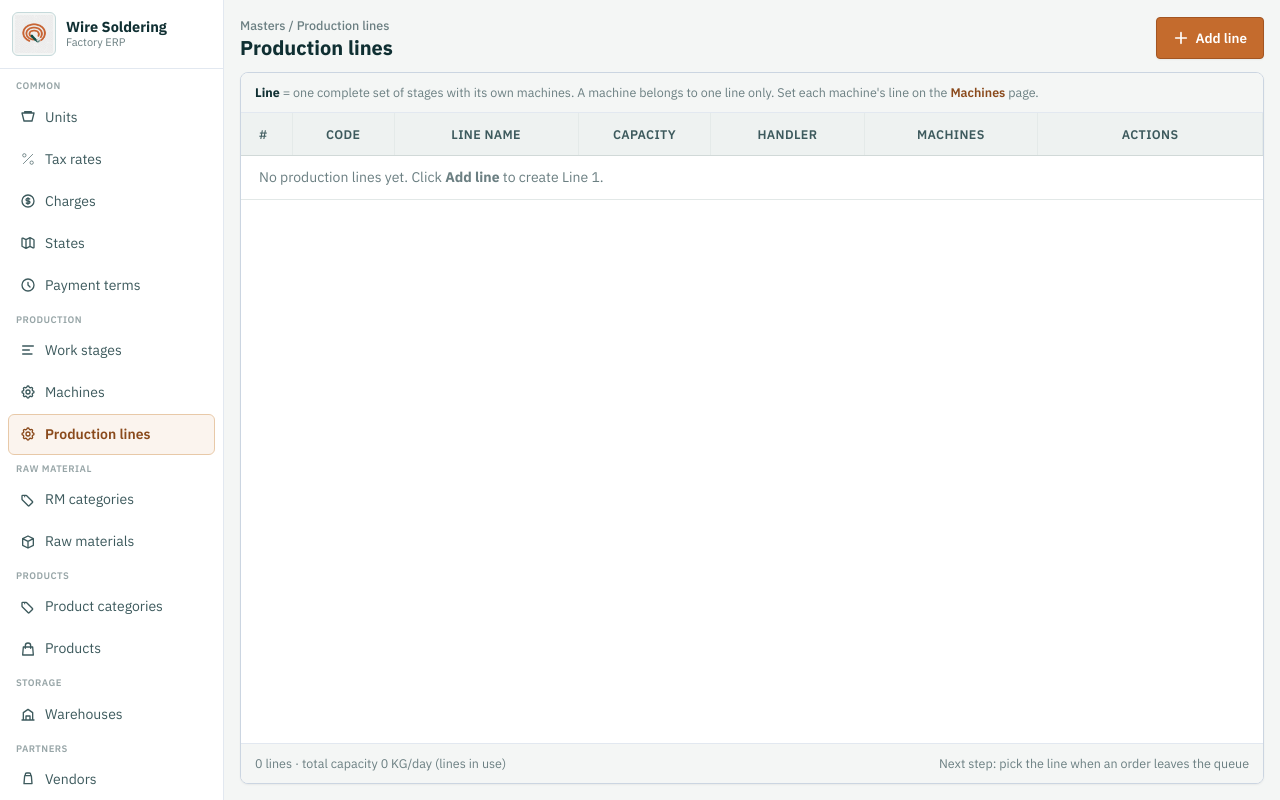
After one commit to ivronak/wire_soldering, a Flask app: page /production_lines in a window 1280 px wide. The commit adds this page. Run offline with Flask 3, Linux system fonts and the light colour scheme; some libraries are stand-ins or nearby versions.

Commit message:
Production Line master (client change 1, step 1): lines with daily capacity and handler, machine belongs to one line
Co-Authored-By: Claude Sonnet 5.5 <noreply@anthropic.com>

```diff
--- a/app/__init__.py
+++ b/app/__init__.py
@@ -3,6 +3,7 @@ import os
 from flask import Flask, flash, jsonify, redirect, request, url_for
 from app.units.routes import units_bp
 from app.machines.routes import machines_bp
+from app.production_lines.routes import production_lines_bp
 from app.work_stages.routes import work_stages_bp
 from app.rm_categories.routes import rm_categories_bp
 from app.raw_materials.routes import raw_materials_bp
@@ -71,6 +72,7 @@ def create_app():
     # Har module (Blueprint) ko app me jodo — bina register kiye uske URLs kaam nahi karte
     app.register_blueprint(units_bp)
     app.register_blueprint(machines_bp)
+    app.register_blueprint(production_lines_bp)
     app.register_blueprint(work_stages_bp)
     app.register_blueprint(rm_categories_bp)
     app.register_blueprint(raw_materials_bp)
--- /dev/null
+++ b/app/production_lines/routes.py
@@ -0,0 +1,81 @@
+# Production Line master (Line 1, Line 2 ...): ek line = 8 stages ka poora set + apni machines + apni daily capacity (KG/din).
+# Client change #1 (2026-10-26). Machine ek hi line me (machines.line_id). Order ko line dena agle step me aayega.
+from flask import Blueprint, render_template, redirect, url_for, request, flash
+
+from app.extensions import db
+from app.models import ProductionLine, Machines
+
+production_lines_bp = Blueprint("production_lines", __name__, template_folder="templates")
+
+
+def generate_next_line_code():
+    # Auto-serial (LN-0001 ...) — form se code nahi aata
+    last = ProductionLine.query.order_by(ProductionLine.id.desc()).first()
+    return f"LN-{(last.id + 1) if last else 1:04d}"
+
+
+def read_form():
+    # (values, error). Naam aur daily capacity (KG/din) zaroori; handler (line ka incharge) optional.
+    name = (request.form.get("name") or "").strip()
+    capacity = request.form.get("daily_capacity_kg", type=float)
+    handler = (request.form.get("handler") or "").strip() or None
+    if not name:
+        return None, "Line name is required."
+    if capacity is None or capacity <= 0:
+        return None, "Daily capacity (KG per day) must be more than 0."
+    return {"name": name, "capacity": capacity, "handler": handler}, None
+
+
+@production_lines_bp.route("/production_lines")
+def production_lines_list():
+    lines = ProductionLine.query.filter_by(is_deleted=False).order_by(ProductionLine.code).all()
+    return render_template("production_lines.html", lines=lines, next_code=generate_next_line_code(),
+                           total_count=len(lines), result_count=len(lines), active_nav="production_lines")
+
+
+@production_lines_bp.route("/production_lines/add", methods=["POST"])
+def production_lines_add():
+    values, error = read_form()
+    if error:
+        flash(error, "error")
+        return redirect(url_for("production_lines.production_lines_list"))
+    db.session.add(ProductionLine(code=generate_next_line_code(), name=values["name"], daily_capacity_kg=values["capacity"],
+                                  handler=values["handler"], is_active=True, is_deleted=False))
+    db.session.commit()
+    flash("Production line saved.", "success")
+    return redirect(url_for("production_lines.production_lines_list"))
+
+
+@production_lines_bp.route("/production_lines/edit/<int:line_id>", methods=["POST"])
+def production_lines_edit(line_id):
+    line = ProductionLine.query.filter_by(id=line_id, is_deleted=False).first_or_404()
+    values, error = read_form()
+    if error:
+        flash(error, "error")
+        return redirect(url_for("production_lines.production_lines_list"))
+    line.name, line.daily_capacity_kg, line.handler = values["name"], values["capacity"], values["handler"]
+    db.session.commit()
+    flash("Production line updated.", "success")
+    return redirect(url_for("production_lines.production_lines_list"))
+
+
+@production_lines_bp.route("/production_lines/toggle/<int:line_id>", methods=["POST"])
+def production_lines_toggle(line_id):
+    line = ProductionLine.query.filter_by(id=line_id, is_deleted=False).first_or_404()
+    line.is_active = not line.is_active
+    db.session.commit()
+    flash(f"{line.name} is now {'in use' if line.is_active else 'stopped'}.", "success")
+    return redirect(url_for("production_lines.production_lines_list"))
+
+
+@production_lines_bp.route("/production_lines/delete/<int:line_id>", methods=["POST"])
+def production_lines_delete(line_id):
+    # Soft delete (business data hard delete nahi). Machines abhi is line me hon to rokte hain — pehle unhe doosri line me do.
+    line = ProductionLine.query.filter_by(id=line_id, is_deleted=False).first_or_404()
+    if line.active_machines:
+        flash(f"{line.name} still has {len(line.active_machines)} machine(s). Move them to another line first.", "error")
+        return redirect(url_for("production_lines.production_lines_list"))
+    line.is_deleted = True
+    db.session.commit()
+    flash("Production line removed from the list (kept in database).", "success")
+    return redirect(url_for("production_lines.production_lines_list"))
--- /dev/null
+++ b/app/production_lines/templates/production_lines.html
@@ -0,0 +1,157 @@
+{% extends "base.html" %}
+{% block title %}Production Lines{% endblock %}
+
+{% block page_css %}
+<style>
+  .line-table { width: 100%; border-collapse: collapse; table-layout: fixed; }
+  .line-table thead th { position: sticky; top: 0; z-index: 5; background: #EEF2F1; color: #3D5A5D; font-size: 12.5px; font-weight: 600; text-transform: uppercase; letter-spacing: 0.03em; padding: 12px 14px; text-align: center; border-bottom: 1px solid #D1D9D8; border-right: 1px solid #E4EAE9; }
+  .line-table thead th:first-child, .line-table tbody td:first-child { text-align: left; padding-left: 18px; }
+  .line-table tbody td { padding: 11px 14px; font-size: 14px; text-align: center; border-bottom: 1px solid #E2E8E7; vertical-align: middle; }
+  .line-table tbody tr:nth-child(even) { background: #F8FAF9; }
+  .line-table tbody tr:hover { background: #FBF4EE; }
+  .line-table tbody tr.row-muted { opacity: 0.72; }
+  .line-machines { font-size: 12px; color: #3D5A5D; line-height: 1.5; text-align: left; }
+  #line-modal.hidden { display: none; }
+  #line-modal { display: flex; }
+</style>
+{% endblock %}
+
+{% block content %}
+      <div class="flex items-center justify-between gap-3 shrink-0">
+        <div>
+          <div class="text-[12.5px] text-ink-faint font-medium">Masters / Production lines</div>
+          <h1 class="text-[20px] font-bold text-ink leading-tight">Production lines</h1>
+        </div>
+        <button type="button" id="btn-add-line"
+          class="inline-flex items-center gap-1.5 px-4 py-2.5 text-[13.5px] font-semibold bg-copper text-white rounded border border-copper-dark hover:bg-copper-dark shadow-sm">
+          <svg class="w-4 h-4" fill="none" stroke="currentColor" viewBox="0 0 24 24"><path stroke-linecap="round" stroke-linejoin="round" stroke-width="2.5" d="M12 4v16m8-8H4"/></svg>
+          Add line
+        </button>
+      </div>
+
+      <div class="flex-1 flex flex-col min-h-0 bg-white border border-slate-300 rounded-lg shadow-sm overflow-hidden">
+        <div class="px-3.5 py-2.5 border-b border-slate-200 bg-mist flex flex-wrap items-center gap-2.5 shrink-0 text-[12.5px] text-ink-faint">
+          <span><b class="text-ink">Line</b> = one complete set of stages with its own machines. A machine belongs to one line only. Set each machine's line on the <a href="{{ url_for('machines.machines_list') }}" class="text-copper-text font-semibold hover:underline">Machines</a> page.</span>
+        </div>
+
+        <div class="flex-1 overflow-auto min-h-0">
+          <table class="line-table">
+            <colgroup>
+              <col style="width:5%" /><col style="width:10%" /><col style="width:18%" /><col style="width:13%" /><col style="width:15%" /><col style="width:17%" /><col style="width:22%" />
+            </colgroup>
+            <thead>
+              <tr><th>#</th><th>Code</th><th>Line name</th><th>Capacity</th><th>Handler</th><th>Machines</th><th>Actions</th></tr>
+            </thead>
+            <tbody>
+              {% for l in lines %}
+              <tr class="{% if not l.is_active %}row-muted{% endif %}">
+                <td class="text-[12.5px] text-ink-faint tabular-nums">{{ loop.index }}</td>
+                <td><span class="inline-block font-mono text-[13.5px] font-bold text-ink bg-mist border border-slate-200 rounded px-2 py-1">{{ l.code }}</span></td>
+                <td>
+                  <span class="font-medium text-ink">{{ l.name }}</span>
+                  {% if not l.is_active %}<div class="text-[11.5px] text-stop font-semibold">Stopped</div>{% endif %}
+                </td>
+                <td class="tabular-nums font-semibold">{{ '%g'|format(l.daily_capacity_kg) }} KG/day</td>
+                <td class="text-[13px] text-ink-muted">{{ l.handler or '—' }}</td>
+                <td>
+                  {% set ms = l.active_machines %}
+                  {% if ms %}
+                  <div class="line-machines"><b>{{ ms|length }}</b> machine{{ 's' if ms|length != 1 else '' }}<br>{% for m in ms[:4] %}{{ m.name }}{% if not loop.last %}, {% endif %}{% endfor %}{% if ms|length > 4 %} +{{ ms|length - 4 }} more{% endif %}</div>
+                  {% else %}<span class="text-ink-faint text-[12.5px]">No machines yet</span>{% endif %}
+                </td>
+                <td>
+                  <div class="flex items-center justify-center gap-2 flex-wrap">
+                    <button type="button" class="btn-edit-line px-2.5 py-1 text-[12.5px] font-medium text-copper-text border border-copper-border bg-copper-soft rounded hover:bg-copper hover:text-white"
+                      data-id="{{ l.id }}" data-code="{{ l.code }}" data-name="{{ l.name }}" data-capacity="{{ '%g'|format(l.daily_capacity_kg) }}" data-handler="{{ l.handler or '' }}">Edit</button>
+                    <form method="post" action="{{ url_for('production_lines.production_lines_delete', line_id=l.id) }}" class="inline js-confirm-submit"
+                          data-confirm-title="Remove production line" data-confirm-ok="Remove"
+                          data-confirm-message="Remove this line from the master list? It will be kept in the database but hidden.">
+                      <button type="submit" class="px-2.5 py-1 text-[12.5px] font-medium text-stop border border-stop-border bg-stop-bg rounded hover:opacity-90">Delete</button>
+                    </form>
+                    <form method="post" action="{{ url_for('production_lines.production_lines_toggle', line_id=l.id) }}" class="inline">
+                      <label class="relative inline-flex items-center cursor-pointer" title="Click to toggle In use / Stopped">
+                        <input type="checkbox" class="sr-only peer" {% if l.is_active %}checked{% endif %} onchange="this.form.submit()">
+                        <span class="w-9 h-5 bg-slate-300 peer-checked:bg-success rounded-full transition-colors duration-150"></span>
+                        <span class="absolute left-0.5 top-0.5 w-4 h-4 bg-white rounded-full shadow transition-transform duration-150 peer-checked:translate-x-4"></span>
+                      </label>
+                    </form>
+                  </div>
+                </td>
+              </tr>
+              {% else %}
+              <tr><td colspan="7" class="py-12 text-ink-faint">No production lines yet. Click <b>Add line</b> to create Line 1.</td></tr>
+              {% endfor %}
+            </tbody>
+          </table>
+        </div>
+
+        <div class="px-3.5 py-2.5 border-t border-slate-200 bg-mist flex flex-wrap items-center justify-between gap-2 shrink-0 text-[12.5px] text-ink-faint">
+          <span>{{ result_count }} line{{ 's' if result_count != 1 else '' }} · total capacity {{ '%g'|format(lines|selectattr('is_active')|sum(attribute='daily_capacity_kg')) }} KG/day (lines in use)</span>
+          <span>Next step: pick the line when an order leaves the queue</span>
+        </div>
+      </div>
+{% endblock %}
+
+{% block modals %}
+<div id="line-modal" class="hidden fixed inset-0 z-50 items-stretch justify-end" aria-hidden="true">
+  <div id="modal-backdrop" class="absolute inset-0 bg-ink/40"></div>
+  <div role="dialog" aria-labelledby="modal-title" class="relative ml-auto h-full w-full max-w-sm bg-white border-l border-slate-200 flex flex-col shadow-xl">
+    <div class="px-4 py-3 border-b border-slate-200 bg-copper-soft flex items-center justify-between shrink-0">
+      <div>
+        <h2 id="modal-title" class="text-[16px] font-bold text-ink">Add production line</h2>
+        <p class="text-[12.5px] text-ink-faint">Code is auto-generated</p>
+      </div>
+      <button type="button" id="btn-close-modal" class="w-8 h-8 flex items-center justify-center text-ink-faint hover:bg-white rounded text-lg" aria-label="Close">&times;</button>
+    </div>
+    <form id="line-form" method="post" action="{{ url_for('production_lines.production_lines_add') }}" class="flex-1 overflow-y-auto px-4 py-4 space-y-4">
+      <div>
+        <label for="line-code" class="block text-[12.5px] font-semibold text-ink mb-1">Line code</label>
+        <input type="text" id="line-code" value="{{ next_code }}" disabled class="w-full px-2.5 py-2.5 text-[14.5px] font-mono border border-slate-200 bg-mist text-ink-faint rounded" />
+      </div>
+      <div>
+        <label for="line-name" class="block text-[12.5px] font-semibold text-ink mb-1">Line name *</label>
+        <input type="text" id="line-name" name="name" required placeholder="Line 1" autocomplete="off" class="w-full px-2.5 py-2.5 text-[14.5px] border border-slate-300 rounded focus:ring-1 focus:ring-copper focus:border-copper" />
+      </div>
+      <div>
+        <label for="line-capacity" class="block text-[12.5px] font-semibold text-ink mb-1">Daily capacity (KG per day) *</label>
+        <input type="number" id="line-capacity" name="daily_capacity_kg" required min="0" step="any" placeholder="200" class="w-full px-2.5 py-2.5 text-[14.5px] tabular-nums border border-slate-300 rounded focus:ring-1 focus:ring-copper focus:border-copper" />
+        <p class="mt-1 text-[12px] text-ink-faint">How much finished wire this whole line can make in one day.</p>
+      </div>
+      <div>
+        <label for="line-handler" class="block text-[12.5px] font-semibold text-ink mb-1">Handler / in-charge</label>
+        <input type="text" id="line-handler" name="handler" maxlength="100" placeholder="Person who runs this line" autocomplete="off" class="w-full px-2.5 py-2.5 text-[14.5px] border border-slate-300 rounded focus:ring-1 focus:ring-copper focus:border-copper" />
+      </div>
+    </form>
+    <div class="px-4 py-3 border-t border-slate-200 flex justify-end gap-2 shrink-0">
+      <button type="button" id="btn-cancel" class="px-3.5 py-2 text-[13.5px] text-ink-faint hover:bg-mist rounded">Cancel</button>
+      <button type="submit" form="line-form" class="px-3.5 py-2 text-[13.5px] font-semibold text-white bg-copper border border-copper-dark rounded hover:bg-copper-dark">Save line</button>
+    </div>
+  </div>
+</div>
+{% endblock %}
+
+{% block page_js %}
+<script>
+  var modal = document.getElementById('line-modal');
+  var form = document.getElementById('line-form');
+  var addAction = "{{ url_for('production_lines.production_lines_add') }}";
+  function openModal() { modal.classList.remove('hidden'); modal.setAttribute('aria-hidden', 'false'); document.getElementById('line-name').focus(); }
+  function closeModal() { modal.classList.add('hidden'); modal.setAttribute('aria-hidden', 'true'); form.reset(); form.action = addAction; document.getElementById('modal-title').textContent = 'Add production line'; document.getElementById('line-code').value = "{{ next_code }}"; }
+  document.getElementById('btn-add-line').addEventListener('click', function () { form.reset(); form.action = addAction; openModal(); });
+  document.getElementById('btn-close-modal').addEventListener('click', closeModal);
+  document.getElementById('btn-cancel').addEventListener('click', closeModal);
+  document.getElementById('modal-backdrop').addEventListener('click', closeModal);
+  document.addEventListener('keydown', function (e) { if (e.key === 'Escape' && !modal.classList.contains('hidden')) closeModal(); });
+  document.querySelectorAll('.btn-edit-line').forEach(function (btn) {
+    btn.addEventListener('click', function () {
+      form.action = '/production_lines/edit/' + btn.getAttribute('data-id');
+      document.getElementById('modal-title').textContent = 'Edit production line';
+      document.getElementById('line-code').value = btn.getAttribute('data-code') || '';
+      document.getElementById('line-name').value = btn.getAttribute('data-name') || '';
+      document.getElementById('line-capacity').value = btn.getAttribute('data-capacity') || '';
+      document.getElementById('line-handler').value = btn.getAttribute('data-handler') || '';
+      openModal();
+    });
+  });
+</script>
+{% endblock %}
--- a/app/templates/base.html
+++ b/app/templates/base.html
@@ -136,6 +136,7 @@
         <div class="px-4 pt-1.5 pb-0.5 text-[9.5px] font-semibold uppercase tracking-wider text-ink-faint/70">Production</div>
         <a href="{{ url_for('work_stages.work_stages_list')}}" class="nav-link{% if active_nav == 'work_stages' %} is-active{% endif %}"{% if active_nav == 'work_stages' %} aria-current="page"{% endif %}><svg fill="none" stroke="currentColor" viewBox="0 0 24 24"><path stroke-linecap="round" stroke-linejoin="round" stroke-width="2" d="M4 6h16M4 12h10M4 18h14"/></svg>Work stages</a>
         <a href="{{ url_for('machines.machines_list') }}" class="nav-link{% if active_nav == 'machines' %} is-active{% endif %}"{% if active_nav == 'machines' %} aria-current="page"{% endif %}><svg fill="none" stroke="currentColor" viewBox="0 0 24 24"><path stroke-linecap="round" stroke-linejoin="round" stroke-width="2" d="M10.325 4.317c.426-1.756 2.924-1.756 3.35 0a1.724 1.724 0 002.573 1.066c1.543-.94 3.31.826 2.37 2.37a1.724 1.724 0 001.065 2.572c1.756.426 1.756 2.924 0 3.35a1.724 1.724 0 00-1.066 2.573c.94 1.543-.826 3.31-2.37 2.37a1.724 1.724 0 00-2.572 1.065c-.426 1.756-2.924 1.756-3.35 0a1.724 1.724 0 00-2.573-1.066c-1.543.94-3.31-.826-2.37-2.37a1.724 1.724 0 00-1.065-2.572c-1.756-.426-1.756-2.924 0-3.35a1.724 1.724 0 001.066-2.573c-.94-1.543.826-3.31 2.37-2.37.996.608 2.296.07 2.572-1.065z"/><path stroke-linecap="round" stroke-linejoin="round" stroke-width="2" d="M15 12a3 3 0 11-6 0 3 3 0 016 0z"/></svg>Machines</a>
+        <a href="{{ url_for('production_lines.production_lines_list') }}" class="nav-link{% if active_nav == 'production_lines' %} is-active{% endif %}"{% if active_nav == 'production_lines' %} aria-current="page"{% endif %}><svg fill="none" stroke="currentColor" viewBox="0 0 24 24"><path stroke-linecap="round" stroke-linejoin="round" stroke-width="2" d="M10.325 4.317c.426-1.756 2.924-1.756 3.35 0a1.724 1.724 0 002.573 1.066c1.543-.94 3.31.826 2.37 2.37a1.724 1.724 0 001.065 2.572c1.756.426 1.756 2.924 0 3.35a1.724 1.724 0 00-1.066 2.573c.94 1.543-.826 3.31-2.37 2.37a1.724 1.724 0 00-2.572 1.065c-.426 1.756-2.924 1.756-3.35 0a1.724 1.724 0 00-2.573-1.066c-1.543.94-3.31-.826-2.37-2.37a1.724 1.724 0 00-1.065-2.572c-1.756-.426-1.756-2.924 0-3.35a1.724 1.724 0 001.066-2.573c-.94-1.543.826-3.31 2.37-2.37.996.608 2.296.07 2.572-1.065z"/><path stroke-linecap="round" stroke-linejoin="round" stroke-width="2" d="M15 12a3 3 0 11-6 0 3 3 0 016 0z"/></svg>Production lines</a>
 
         {# Sub-group: Raw material — category + material (category pehle, phir item) #}
         <div class="px-4 pt-1.5 pb-0.5 text-[9.5px] font-semibold uppercase tracking-wider text-ink-faint/70">Raw material</div>
```
Also changed, not shown: app/machines/routes.py (+11 -1 lines), app/machines/templates/machines.html (+21 -5 lines), app/models.py (+22 -0 lines), migrations/versions/546271f76957_production_lines_master_and_machines_.py (added, +47 -0 lines).
